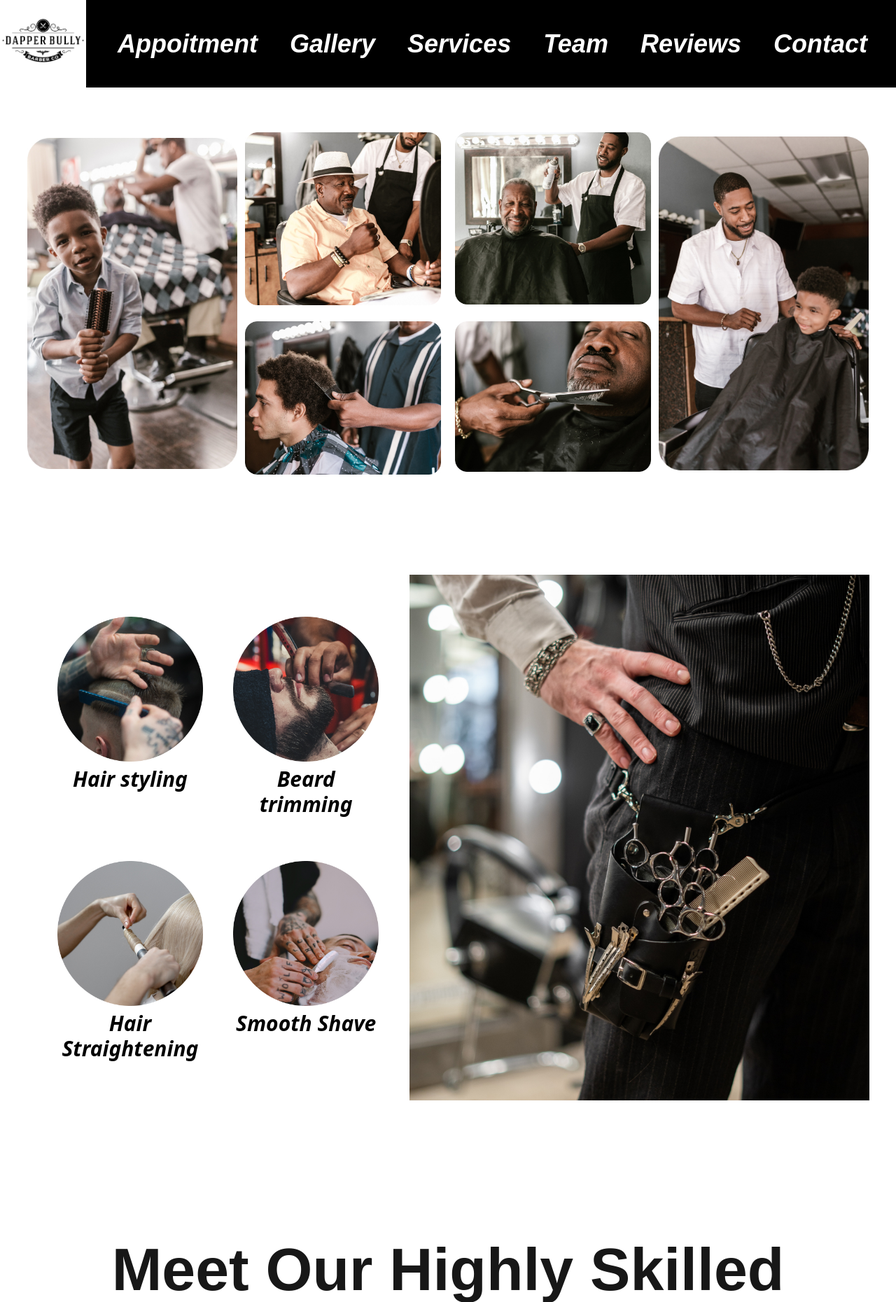
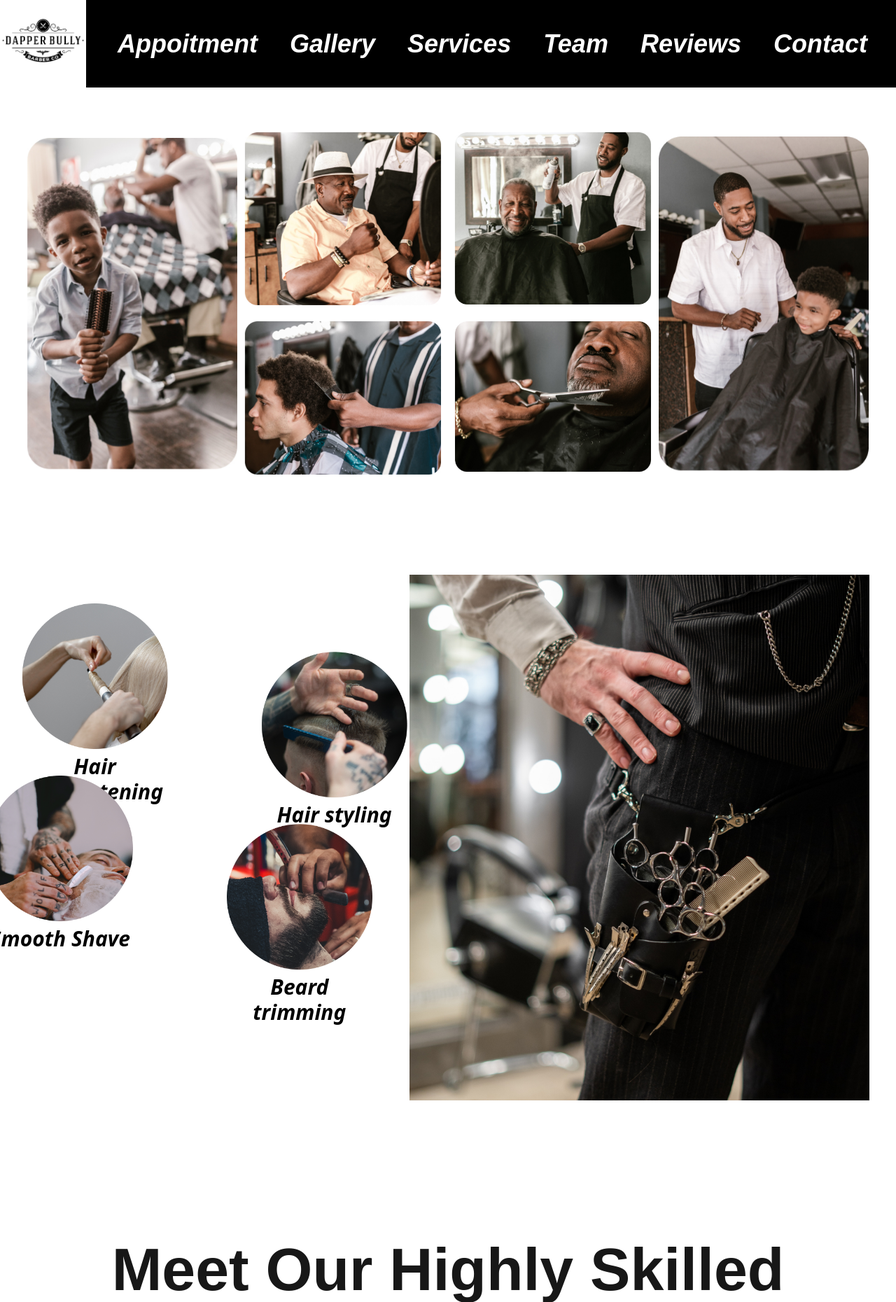
Before and after one commit to MelnikDem/Barber, a PHP site: page / in a window 1280 px wide. Shown: the top 1860 px of the page at 70% size. Run offline with PHP 8.4, Linux system fonts and the light colour scheme; some web fonts are replaced.

Commit message:
animation added

```diff
--- a/index.html
+++ b/index.html
@@ -21,7 +21,9 @@
     <header>
       <div class="header-container">
         <div class="logo">
-          <img src="./images/logo.png" alt="barber logo" />
+          <a href="./index.html">
+            <img src="./images/logo.png" alt="barber logo" />
+          </a>
         </div>
         <div class="header-nav">
           <ul>
@@ -76,20 +78,20 @@
     <section class="services container" id="services">
       <div class="services-flex">
         <div class="services-cards">
-          <div>
-            <img src="./images/first_card.jpeg" alt="Hair styling" />
+          <div class="services-cards_card">
+            <img src="./images/first_card.png" alt="Hair styling" />
             <p>Hair styling</p>
           </div>
-          <div>
-            <img src="./images/second_card.jpeg" alt="Beard trimming" />
+          <div class="services-cards_card">
+            <img src="./images/second_card.png" alt="Beard trimming" />
             <p>Beard trimming</p>
           </div>
-          <div>
-            <img src="./images/third_card.jpeg" alt="Hair Straightening" />
+          <div class="services-cards_card">
+            <img src="./images/third_card.png" alt="Hair Straightening" />
             <p>Hair Straightening</p>
           </div>
-          <div>
-            <img src="./images/fourth_card.jpeg" alt="Smooth Shave" />
+          <div class="services-cards_card">
+            <img src="./images/fourth_card.png" alt="Smooth Shave" />
             <p>Smooth Shave</p>
           </div>
         </div>
--- a/styles/styles.css
+++ b/styles/styles.css
@@ -92,6 +92,42 @@ header {
     padding: 10px;
 }
 .left-cards{
+    animation: move_left 1s cubic-bezier(.17, .67, .83, .67) 0s 1 forwards;
+}
+.right-cards{
+    animation: move_right 1s cubic-bezier(.17, .67, .83, .67) 0s 1 forwards;
+}
+.gallery-card:first-child {
+
+    animation: move_left 2s cubic-bezier(.17, .67, .83, .67) 0.1s 1 forwards;
+    opacity: 1;
+}
+
+.gallery-card:last-child {
+    animation: move_right 2s cubic-bezier(.17, .67, .83, .67) 0.1s 1 forwards;
+}
+
+@keyframes move_left {
+    from {
+        transform: translateX(-50vw)
+    }
+
+    to {
+        transform: translate(0);
+    }
+}
+
+@keyframes move_right {
+    from {
+        transform: translateX(+50vw)
+    }
+
+    to {
+        transform: translateX(0);
+    }
+}
+/*CSS tranformation with body hover*/
+/*.left-cards{
     transform: translateX(-50vw);
 }
 body:hover .left-cards{
@@ -104,8 +140,8 @@ body:hover .left-cards{
 body:hover .right-cards {
     transform: translateX(0);
     transition: all 1s ease-in;
-}
-.gallery-card:first-child{
+}*/
+/*.gallery-card:first-child{
     transform: translateX(-25vw);
 }
 .gallery-card:last-child {
@@ -118,12 +154,9 @@ body:hover .gallery-card:first-child {
 body:hover .gallery-card:last-child {
     transform: translateX(0);
     transition: all 1s ease-in 1s;
-}
+}*/
 
 /* Section Services */
-.services{
-    padding-top: 129px;
-}
 .services-flex{
     display: flex;
     justify-content: space-between;
@@ -141,9 +174,25 @@ body:hover .gallery-card:last-child {
 
     padding-top: 2em;
     text-align: center;
+
+    animation-name: rotation-1;
+    animation-duration: 5s;
+    animation-delay: 1s;
+    animation-iteration-count: infinite ;
+    animation-fill-mode: forwards;
+    animation-timing-function: cubic-bezier(.17, .67, .83, .67);
+    transform-origin: center
 }
-.services-cards div{
+.services-cards_card{
     width: 38%;
+
+    animation-name: rotation-2;
+    animation-duration: 5s;
+    animation-delay: 1s;
+    animation-iteration-count: infinite;
+    animation-fill-mode: forwards;
+    animation-timing-function: cubic-bezier(.17, .67, .83, .67);
+    transform-origin: center;
 }
 .services-cards p{
     margin: 0;
@@ -151,6 +200,17 @@ body:hover .gallery-card:last-child {
 }
 .services-background{
     flex-shrink: 1;
+}
+/*cards animation 360*/
+@keyframes rotation-1 {
+    0% {
+            transform: rotate(-360deg);
+        }
+}
+@keyframes rotation-2 {
+    0% {
+        transform: rotate(360deg);
+    }
 }
 /* Section Team */
 .team{
```
Also changed, not shown: images/first_card.png (added), images/fourth_card.png (added), images/second_card.png (added), images/third_card.png (added).
